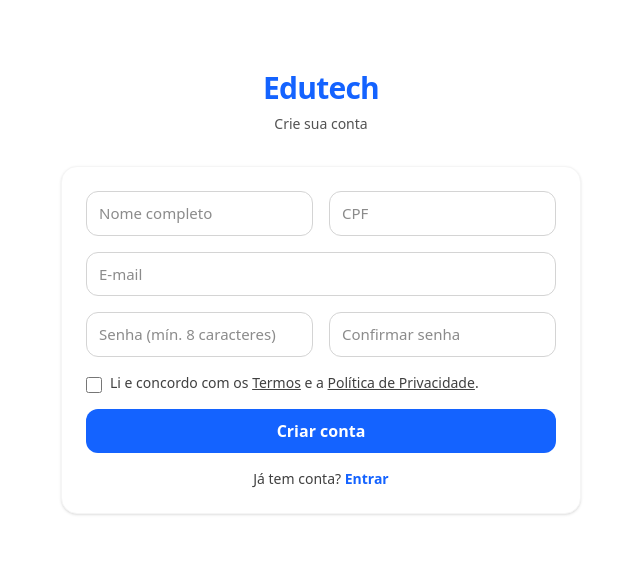
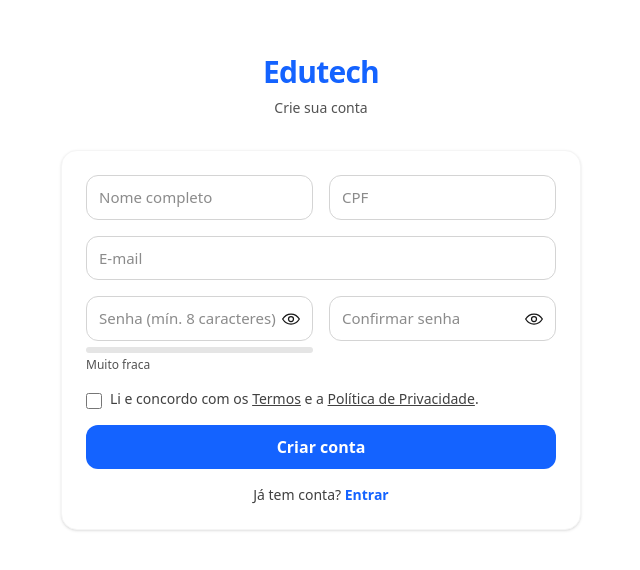
Before and after one commit to guilhermecardosocruz/edutech, a Next.js app in the folder apps/web/: page /register in a window 1280 px wide. Shown: the part 108-678 px from the top of the page, without its empty margins (319-959 px from the left). Built offline with nearby package versions, Linux system fonts and the light colour scheme.

Commit message:
ux(auth): página de sucesso com auto-redirect; olhinho para senha (login/cadastro) e medidor de força no cadastro

```diff
--- a/apps/web/src/app/(auth)/login/page.tsx
+++ b/apps/web/src/app/(auth)/login/page.tsx
@@ -1,5 +1,6 @@
 import Link from "next/link";
 import { CpfInput } from "@/components/CpfInput";
+import { PasswordInput } from "@/components/PasswordInput";
 
 export const metadata = { title: "Entrar — Edutech" };
 
@@ -9,7 +10,7 @@ export default function LoginPage() {
       <div className="w-full max-w-[420px]">
         <div className="mb-8 text-center">
           <div className="text-3xl font-extrabold tracking-tight text-[var(--color-secondary)]">Edutech</div>
-          <p className="mt-1 text-sm text-neutral-600">Acesse sua conta de gestor(a) ou professor(a)</p>
+          <p className="mt-1 text-sm text-neutral-600">Acesse sua conta</p>
         </div>
 
         <form action="/api/auth/login" method="post" className="card p-5 sm:p-6 space-y-4">
@@ -18,11 +19,7 @@ export default function LoginPage() {
             <CpfInput required />
           </div>
 
-          <div className="space-y-1.5">
-            <label htmlFor="password" className="sr-only">Senha</label>
-            <input id="password" name="password" type="password" required autoComplete="current-password"
-                   placeholder="Senha" className="input" />
-          </div>
+          <PasswordInput required placeholder="Senha" />
 
           <div className="flex items-center justify-between text-sm">
             <label className="inline-flex items-center gap-2">
--- a/apps/web/src/app/(auth)/register/page.tsx
+++ b/apps/web/src/app/(auth)/register/page.tsx
@@ -1,5 +1,6 @@
 import Link from "next/link";
 import { CpfInput } from "@/components/CpfInput";
+import { PasswordInput } from "@/components/PasswordInput";
 
 export const metadata = { title: "Cadastre-se — Edutech" };
 
@@ -29,17 +30,15 @@ export default function RegisterPage() {
               <input id="email" name="email" type="email" required autoComplete="email" placeholder="E-mail" className="input" />
             </div>
 
-            <div className="space-y-1.5">
-              <label htmlFor="password" className="sr-only">Senha</label>
-              <input id="password" name="password" type="password" required autoComplete="new-password" minLength={8}
-                     placeholder="Senha (mín. 8 caracteres)" className="input" />
-            </div>
+            <PasswordInput required autoComplete="new-password" placeholder="Senha (mín. 8 caracteres)" showStrength />
 
-            <div className="space-y-1.5">
-              <label htmlFor="confirm" className="sr-only">Confirmar senha</label>
-              <input id="confirm" name="confirm" type="password" required minLength={8}
-                     placeholder="Confirmar senha" className="input" />
-            </div>
+            <PasswordInput
+              id="confirm"
+              name="confirm"
+              required
+              autoComplete="new-password"
+              placeholder="Confirmar senha"
+            />
           </div>
 
           <label className="flex items-start gap-2 text-sm text-neutral-700">
--- /dev/null
+++ b/apps/web/src/app/(auth)/register/sucesso/page.tsx
@@ -0,0 +1,26 @@
+"use client";
+import { useEffect } from "react";
+import Link from "next/link";
+
+export const metadata = { title: "Sucesso — Edutech" };
+
+export default function RegisterSuccessPage() {
+  useEffect(() => {
+    const t = setTimeout(() => {
+      window.location.href = "/login";
+    }, 3000);
+    return () => clearTimeout(t);
+  }, []);
+
+  return (
+    <main className="container-page bg-[var(--color-primary)]">
+      <div className="w-full max-w-[520px]">
+        <div className="card p-6 text-center space-y-3">
+          <h1 className="text-2xl font-bold">🎉 Parabéns, você está cadastrado(a)!</h1>
+          <p className="text-neutral-600">Estamos redirecionando você para o login…</p>
+          <Link href="/login" className="btn btn-primary inline-block">Ir para o login agora</Link>
+        </div>
+      </div>
+    </main>
+  );
+}
--- a/apps/web/src/app/api/auth/register/route.ts
+++ b/apps/web/src/app/api/auth/register/route.ts
@@ -17,8 +17,6 @@ export async function POST(req: Request) {
     return NextResponse.json({ ok: false, error: "Dados inválidos" }, { status: 400 });
   }
 
-  // TODO: hash da senha + prisma.user.create({ data: { name, email, cpf, passwordHash } })
-  // O papel (professor/gestor) será definido depois no sistema.
-
-  return NextResponse.redirect(new URL("/login?registered=1", req.url));
+  // TODO: hash + persistência no banco (Prisma)
+  return NextResponse.redirect(new URL("/register/sucesso", req.url));
 }
--- /dev/null
+++ b/apps/web/src/components/PasswordInput.tsx
@@ -0,0 +1,83 @@
+"use client";
+import * as React from "react";
+
+function calcStrength(pwd: string) {
+  let score = 0;
+  if (pwd.length >= 8) score++;
+  if (/[A-Z]/.test(pwd)) score++;
+  if (/[a-z]/.test(pwd)) score++;
+  if (/\d/.test(pwd)) score++;
+  if (/[^A-Za-z0-9]/.test(pwd)) score++;
+  // escala 0..5
+  return score;
+}
+
+export function PasswordInput(props: {
+  id?: string;
+  name?: string;
+  required?: boolean;
+  minLength?: number;
+  autoComplete?: string;
+  placeholder?: string;
+  className?: string;
+  showStrength?: boolean;
+}) {
+  const [show, setShow] = React.useState(false);
+  const [value, setValue] = React.useState("");
+  const strength = calcStrength(value);
+  const labels = ["Muito fraca", "Fraca", "Ok", "Boa", "Forte", "Excelente"];
+
+  return (
+    <div className="space-y-1.5">
+      <div className="relative">
+        <input
+          id={props.id ?? "password"}
+          name={props.name ?? "password"}
+          type={show ? "text" : "password"}
+          required={props.required}
+          minLength={props.minLength ?? 8}
+          autoComplete={props.autoComplete ?? "current-password"}
+          placeholder={props.placeholder ?? "Senha"}
+          className={props.className ?? "input pr-10"}
+          value={value}
+          onChange={(e) => setValue(e.target.value)}
+        />
+        <button
+          type="button"
+          aria-label={show ? "Ocultar senha" : "Mostrar senha"}
+          className="absolute right-2 top-1/2 -translate-y-1/2 p-1 rounded hover:bg-neutral-100"
+          onClick={() => setShow((s) => !s)}
+        >
+          {/* Olhinho simples em SVG */}
+          {show ? (
+            <svg width="20" height="20" viewBox="0 0 24 24" aria-hidden="true">
+              <path d="M2 12s3.5-6 10-6 10 6 10 6-3.5 6-10 6S2 12 2 12Z" fill="none" stroke="currentColor" strokeWidth="1.5"/>
+              <path d="M15 9l-6 6" stroke="currentColor" strokeWidth="1.5"/>
+              <circle cx="12" cy="12" r="3" fill="none" stroke="currentColor" strokeWidth="1.5"/>
+            </svg>
+          ) : (
+            <svg width="20" height="20" viewBox="0 0 24 24" aria-hidden="true">
+              <path d="M2 12s3.5-6 10-6 10 6 10 6-3.5 6-10 6S2 12 2 12Z" fill="none" stroke="currentColor" strokeWidth="1.5"/>
+              <circle cx="12" cy="12" r="3" fill="none" stroke="currentColor" strokeWidth="1.5"/>
+            </svg>
+          )}
+        </button>
+      </div>
+
+      {props.showStrength && (
+        <div className="space-y-1">
+          <div className="h-1.5 w-full bg-neutral-200 rounded">
+            <div
+              className="h-1.5 rounded transition-[width]"
+              style={{
+                width: `${(strength / 5) * 100}%`,
+                background: strength >= 4 ? "#16a34a" : strength >= 3 ? "#eab308" : "#ef4444",
+              }}
+            />
+          </div>
+          <p className="text-xs text-neutral-600">{labels[strength]}</p>
+        </div>
+      )}
+    </div>
+  );
+}
```
